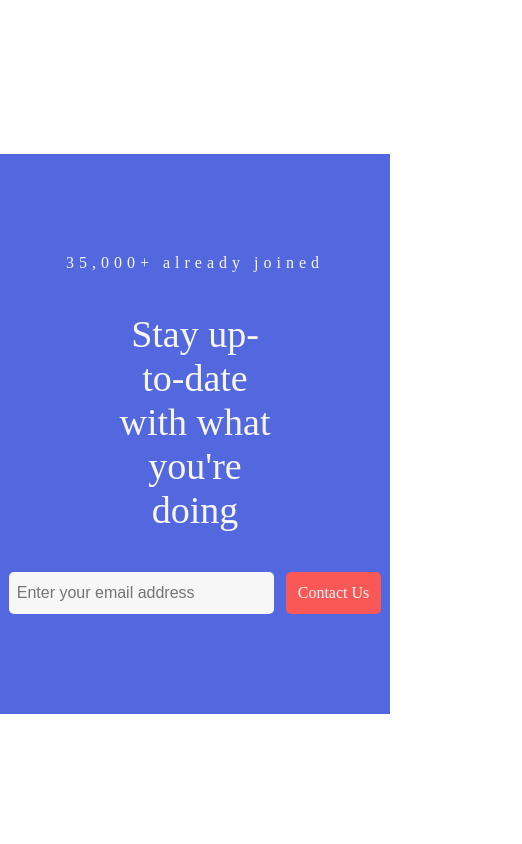
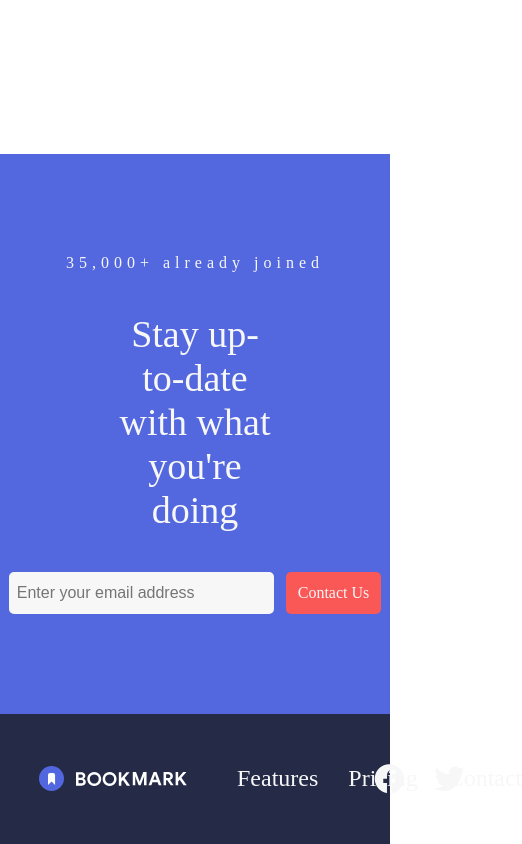
Before and after one commit to jamextech1/Bookmark-Landing-Project-1, a plain HTML site: page index.html in a window 390 px wide. Shown: the part 3832-4676 px from the top of the page, 522 px wide, since content can reach past the window. Drawn offline with Linux system fonts and the light colour scheme.

Commit message:
Footer section completed, and desktop view also completed, moving to media queries for responsiveness

```diff
--- a/index.html
+++ b/index.html
@@ -229,7 +229,24 @@
       </div>
     </section>
     <!-- FOOTER SECTION -->
-
+    <footer class="footer-section">
+      <div class="footer-wrap">
+        <!-- first col -->
+        <div class="first-col">
+          <img src="images/footer-logo.svg" alt="" class="footer-img" />
+          <div class="footer-links">
+            <a href="#">Features</a>
+            <a href="#">Pricing</a>
+            <a href="#">Contact</a>
+          </div>
+        </div>
+        <!-- second col -->
+        <div class="second-col">
+          <i class="fab fa-facebook"></i>
+          <i class="fab fa-twitter"></i>
+        </div>
+      </div>
+    </footer>
     <!-- javascript link -->
     <script src="app.js"></script>
   </body>
--- a/style.css
+++ b/style.css
@@ -52,7 +52,6 @@ body {
   font-size: 2rem;
   font-family: "Rubik";
   color: var(--darkblue);
-  margin-bottom: 12rem;
 }
 img {
   width: 100%;
@@ -372,3 +371,46 @@ input {
   color: var(--softred);
   box-shadow: 0 0 0 0.1rem var(--softred);
 }
+/* FOOTER SECTION STYLES */
+.footer-section {
+  padding: 5rem 0;
+  background-color: var(--darkblue);
+  color: var(--light);
+}
+.footer-wrap {
+  width: 80%;
+  margin: 0 auto;
+  display: flex;
+  justify-content: space-between;
+  align-items: center;
+}
+.first-col,
+.footer {
+  display: flex;
+  gap: 5rem;
+  align-items: center;
+}
+.footer-links {
+  display: flex;
+  gap: 3rem;
+}
+.footer-links a:visited,
+.footer-links a:link {
+  color: var(--light);
+  text-decoration: none;
+  font-size: 1.8rem;
+  font-size: 2.4rem;
+  transition: 0.25s ease-in-out;
+}
+.footer-links a:hover,
+.second-col i:hover {
+  color: var(--softred);
+}
+.second-col {
+  display: flex;
+  gap: 3rem;
+}
+.second-col i {
+  font-size: 3rem;
+  transition: 0.25s ease-in-out;
+}
```
Also changed, not shown: images/footer-logo.svg (added).
